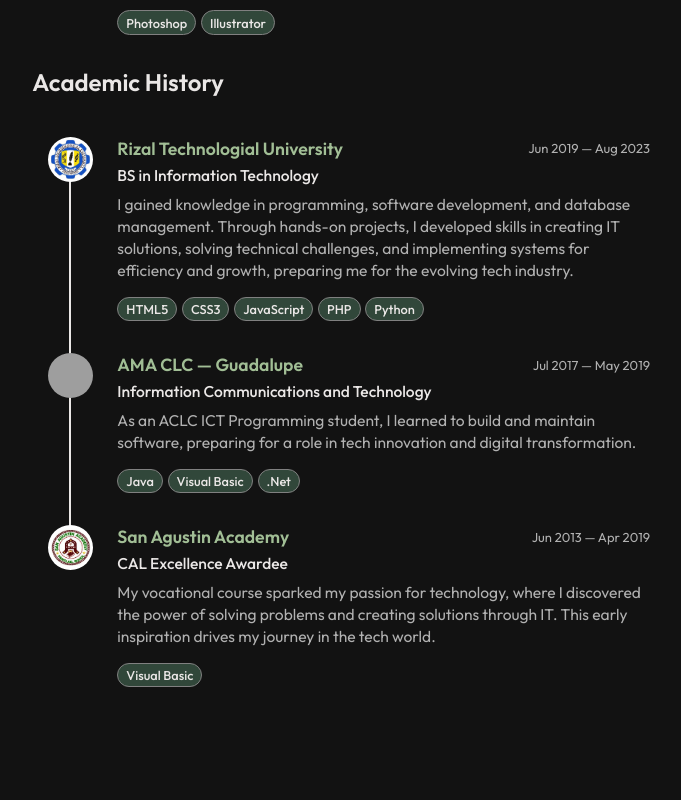
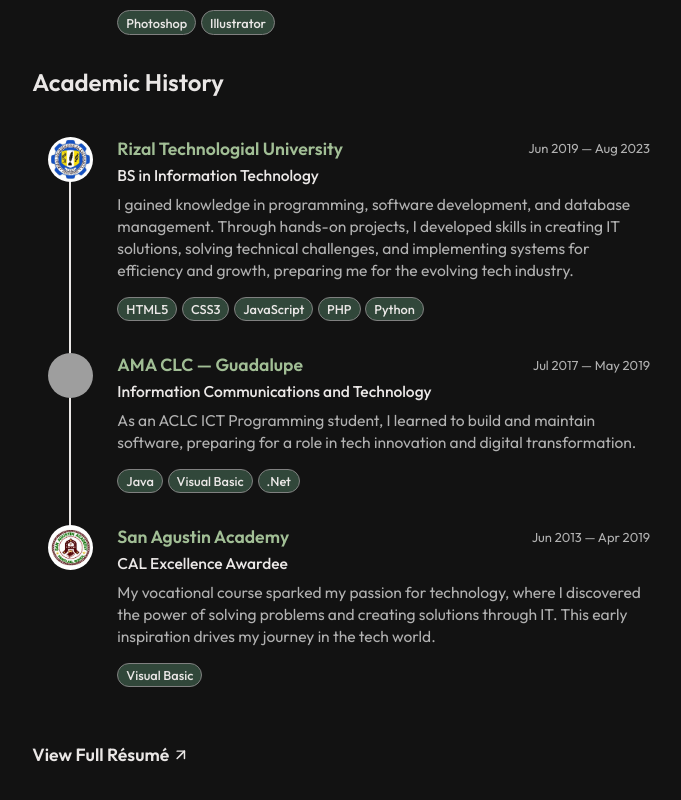
Before and after one commit to Jaysus-dev/jaysus-dev-portfoliov2, a React (Vite) app: page / in a window 1280 px wide. Shown: the part 2120-2920 px from the top of the page, without its empty margins (584-1265 px from the left). Built offline with nearby package versions, Linux system fonts and the light colour scheme; grey boxes are pictures that could not be loaded.

Commit message:
added resume links

```diff
--- a/src/components/Main/Portfolio/Projects/Projects.css
+++ b/src/components/Main/Portfolio/Projects/Projects.css
@@ -28,7 +28,6 @@
   margin-bottom: var(--mb-0-25);
 }
 
-
 .project__info > span {
   font-size: var(--smaller-font-size);
   margin-bottom: var(--mb-0-25);
@@ -53,7 +52,7 @@
   font-size: var(--tin-font-size);
   border-radius: 0.3rem;
 }
-.col__project__info{
+.col__project__info {
   padding: 0.5rem;
   display: flex;
   flex-direction: column;
@@ -72,12 +71,12 @@
 .project__links {
   display: flex;
   align-items: center;
-  gap: .2rem;
+  gap: 0.2rem;
   place-self: end;
   margin-top: var(--mb-1-5);
   font-size: var(--smaller-font-size);
   font-weight: var(--font-medium);
-  transition: color .2s ease-in-out;
+  transition: color 0.2s ease-in-out;
   color: var(--desc-color);
 }
 
--- a/src/components/Main/Profile/Career/Career.css
+++ b/src/components/Main/Profile/Career/Career.css
@@ -106,6 +106,27 @@
   border-radius: 1rem;
 }
 
+.resume__wrapper {
+  margin-top: var(--mb-2-5);
+  display: inline-flex;
+  align-items: center;
+  gap: 0.2rem;
+  font-weight: var(--font-semi-bold);
+  transition: 0.2s ease-in-out;
+}
+
+.resume__wrapper:hover {
+  cursor: pointer;
+  text-decoration: underline;
+  color: var(--title-color);
+  transition: 0.2s ease-in-out;
+}
+
+.resume__wrapper:hover .resume__icon {
+  transform: translate(0.2rem);
+  transition: 0.2s ease-in-out;
+}
+
 @media screen and (max-width: 1024px) {
   .career__skill {
     flex-wrap: wrap;
--- a/src/components/Main/Profile/Profile.jsx
+++ b/src/components/Main/Profile/Profile.jsx
@@ -1,12 +1,17 @@
 import React from "react";
 import About from "./About/About";
 import Career from "./Career/Career";
+import { iconComponents } from "../../../assets/json/Icon";
 
 function Profile() {
+  const IconComponent = iconComponents.LuArrowUpRight;
   return (
     <>
       <About />
       <Career />
+      <a href="" className="resume__wrapper" target="__blank">
+        View Full Résumé <IconComponent className="resume__icon" />
+      </a>
     </>
   );
 }
```
Also changed, not shown: src/components/Main/Portfolio/Projects/CollabProj.jsx (+4 -6 lines).
